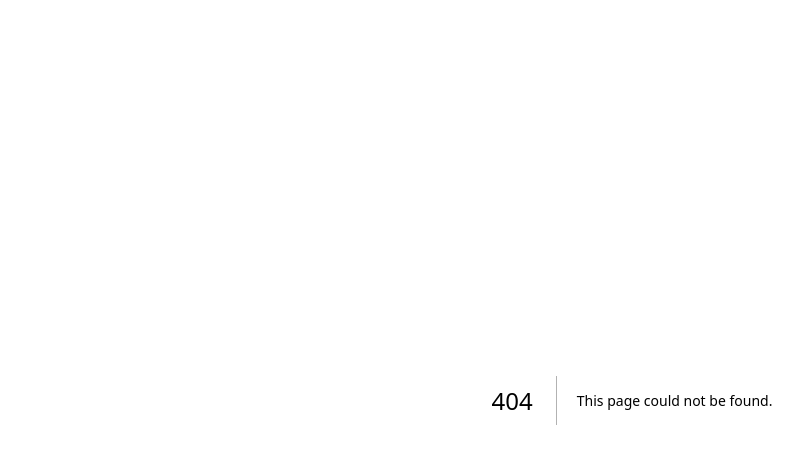
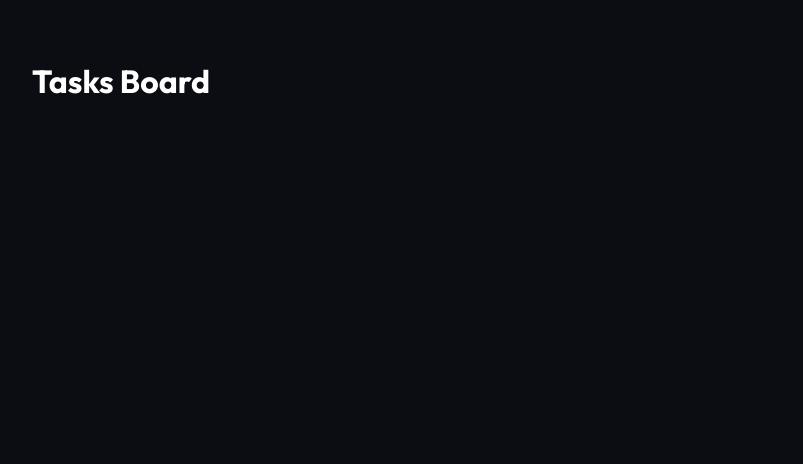
Before and after one commit to TS-mfon/siggy-coder, a Next.js app in the folder frontend/: page /project/1/tasks in a window 1280 px wide. Before the commit this address had no page. Shown: the top 464 px of the page, without its empty margins (8-811 px from the left). Built offline with nearby package versions, Linux system fonts and the light colour scheme.

Commit message:
Upload frontend/app/project/[projectId]/tasks/page.tsx via deployment assistant

```diff
--- /dev/null
+++ b/frontend/app/project/[projectId]/tasks/page.tsx
@@ -0,0 +1,4 @@
+'use client';
+export default function Tasks() {
+  return <div style={{ padding: '2rem' }}><h1>Tasks Board</h1></div>;
+}
```
